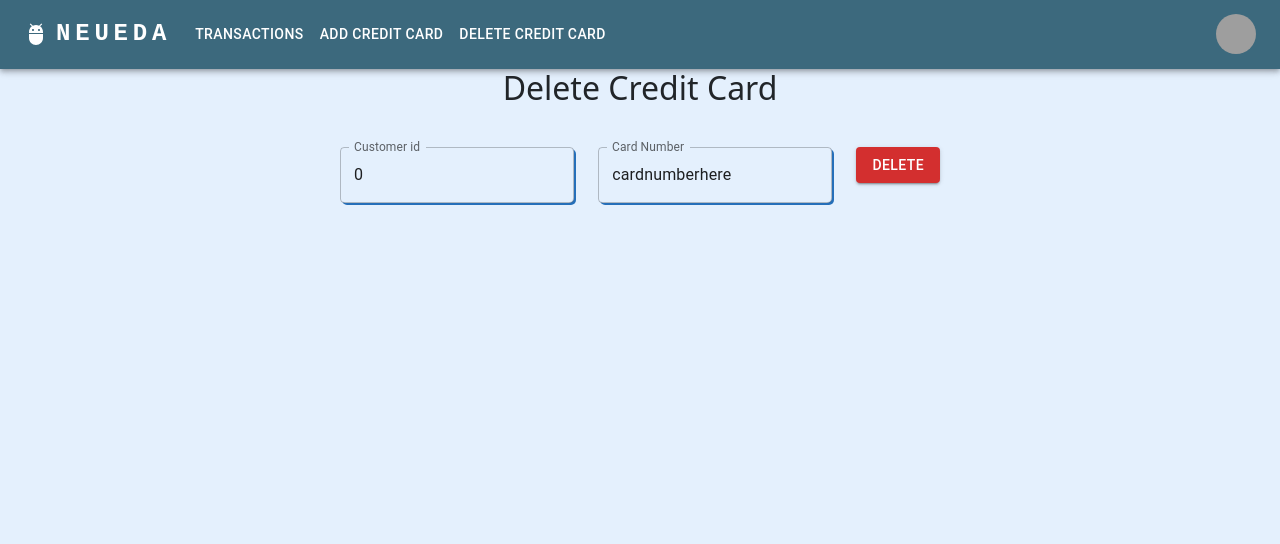
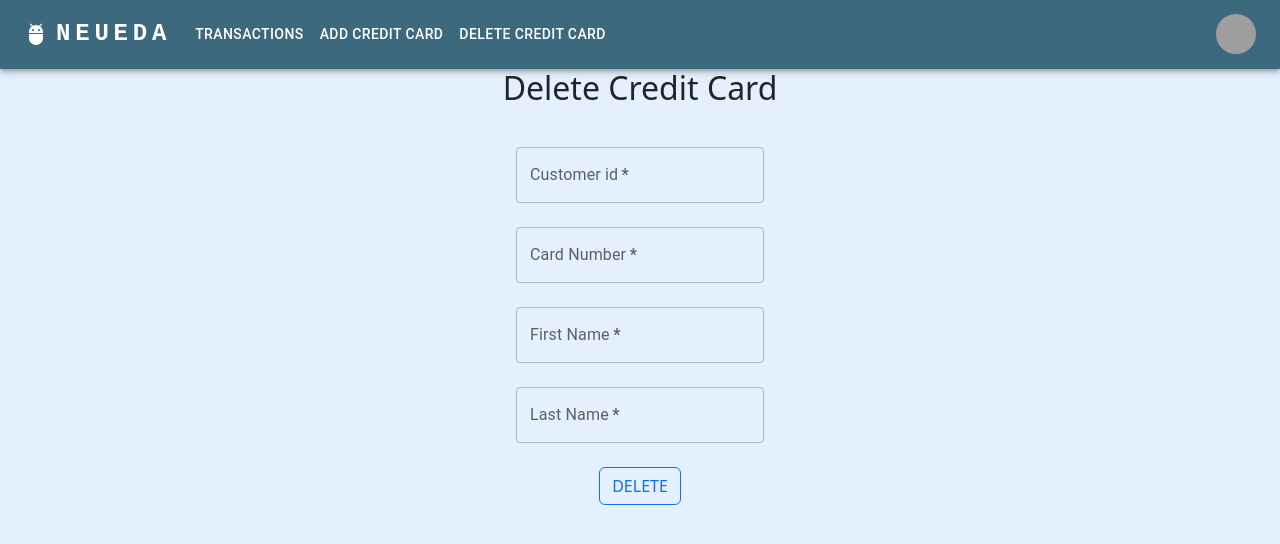
Before and after one commit to Abishek-V-19/CITI_Bala_Group_4, a React (Create React App) app in the folder frontend/: page /delete in a window 1280 px wide. Shown: the top 544 px of the page. Built offline with nearby package versions, Linux system fonts and the light colour scheme; grey boxes are pictures that could not be loaded.

Commit message:
Added firstname and lastname frontend

```diff
--- a/frontend/src/components/AddCreditCard.js
+++ b/frontend/src/components/AddCreditCard.js
@@ -7,7 +7,7 @@ import Button from "@mui/material/Button";
 
 function AddCreditCard() {
   const [postData, setPostData] = useState({
-    customerId: 0,
+    // customerId: 0,
   });
   const [loader, setLoader] = useState(false);
   const [renderResponse, setRenderResponse] = useState(false);
@@ -60,7 +60,7 @@ function AddCreditCard() {
       <h2>Add Credit Card</h2>
       <Box display="flex" justifyContent="center" alignItems="center" mt={5}>
         <form onSubmit={handleSubmit}>
-          <Stack spacing={3} direction="row" sx={{ width: 400 }}>
+          <Stack spacing={3} direction="column" sx={{ width: 400 }}>
             <div>
               <TextField
                 type="number"
@@ -68,17 +68,40 @@ function AddCreditCard() {
                 name="customerId"
                 value={postData.customerId}
                 onChange={handleInputChange}
+                required
               />
             </div>
             <div>
+              <TextField
+                type="text"
+                label="First Name"
+                name="firstName"
+                value={postData.firstName}
+                onChange={handleInputChange}
+                required
+              />
+            </div>
+            <div>
+              <TextField
+                type="text"
+                label="Last Name"
+                name="lastName"
+                value={postData.lastName}
+                onChange={handleInputChange}
+                required
+              />
+            </div>
+
+            <div>
               <Button
                 variant="contained"
-                color="success"
                 size="large"
                 type="submit"
+                class="btn btn-outline-primary"
               >
                 ADD
               </Button>
+
             </div>
           </Stack>
         </form>
@@ -123,7 +146,7 @@ function AddCreditCard() {
             sx={{ width: 400 }}
           >
             <div>
-              <h4>Please enter a proper customer id.</h4>
+              <h4>Please enter valid customer details.</h4>
             </div>
           </Stack>
         </Box>
--- a/frontend/src/components/DeleteCreditCard.js
+++ b/frontend/src/components/DeleteCreditCard.js
@@ -9,8 +9,8 @@ import axios from "axios";
 
 function DeleteCreditCard() {
   const [putData, setPutData] = useState({
-    customerId: 0,
-    cardNumber: "cardnumberhere",
+    // customerId: 0,
+    // cardNumber: "cardnumberhere",
   });
   const [loader, setLoader] = useState(false);
   const [renderResponse, setRenderResponse] = useState(false);
@@ -47,7 +47,7 @@ function DeleteCreditCard() {
       <h2>Delete Credit Card</h2>
       <Box display="flex" justifyContent="center" alignItems="center" mt={5}>
         <form onSubmit={handleSubmit}>
-          <Stack spacing={3} direction="row" sx={{ width: 600 }}>
+          <Stack spacing={3} direction="column" sx={{ width: 600 }}>
             <div>
               <TextField
                 type="number"
@@ -55,6 +55,7 @@ function DeleteCreditCard() {
                 name="customerId"
                 value={putData.customerId}
                 onChange={handleInputChange}
+                required
               />
             </div>
             <div>
@@ -64,12 +65,34 @@ function DeleteCreditCard() {
                 name="cardNumber"
                 value={putData.cardNumber}
                 onChange={handleInputChange}
+                required
               />
             </div>
             <div>
-              <Button type="submit" variant="contained" color="error">
+              <TextField
+                type="text"
+                label="First Name"
+                name="firstName"
+                value={putData.firstName}
+                onChange={handleInputChange}
+                required
+              />
+            </div>
+            <div>
+              <TextField
+                type="text"
+                label="Last Name"
+                name="lastName"
+                value={putData.lastName}
+                onChange={handleInputChange}
+                required
+              />
+            </div>
+            <div>
+              <Button type="submit" variant="contained" class="btn btn-outline-primary">
                 DELETE
               </Button>
+
             </div>
           </Stack>
         </form>
@@ -104,7 +127,7 @@ function DeleteCreditCard() {
             sx={{ width: 600 }}
           >
             <div>
-              <h3>Please enter a proper customer id and card number.</h3>{" "}
+              <h3>Please enter valid customer details.</h3>{" "}
             </div>
           </Stack>
         </Box>
--- a/frontend/src/components/scripts.js
+++ b/frontend/src/components/scripts.js
@@ -12,6 +12,8 @@ export function getFilters(val){
 	// 	}
 	// }
 	// console.log(val.merchant);
+	url+="pageno="+val["pageno"];
+	url+="&size="+val["pagesize"];
 	url+="&gender="+ val["gender"];
 	url+="&category="+val["category"];
 	url+="&merchant="+val["merchant"];
@@ -25,8 +27,6 @@ export function getFilters(val){
 export function getCharturl(val){
 
 	let url = "http://localhost:8080/Transactions/summary?";
-	url+="pageno="+val["pageno"];
-	url+="&size="+val["pagesize"];
 	url+="&gender="+ val["gender"];
 	url+="&category="+val["category"];
 	url+="&merchant="+val["merchant"];
```
